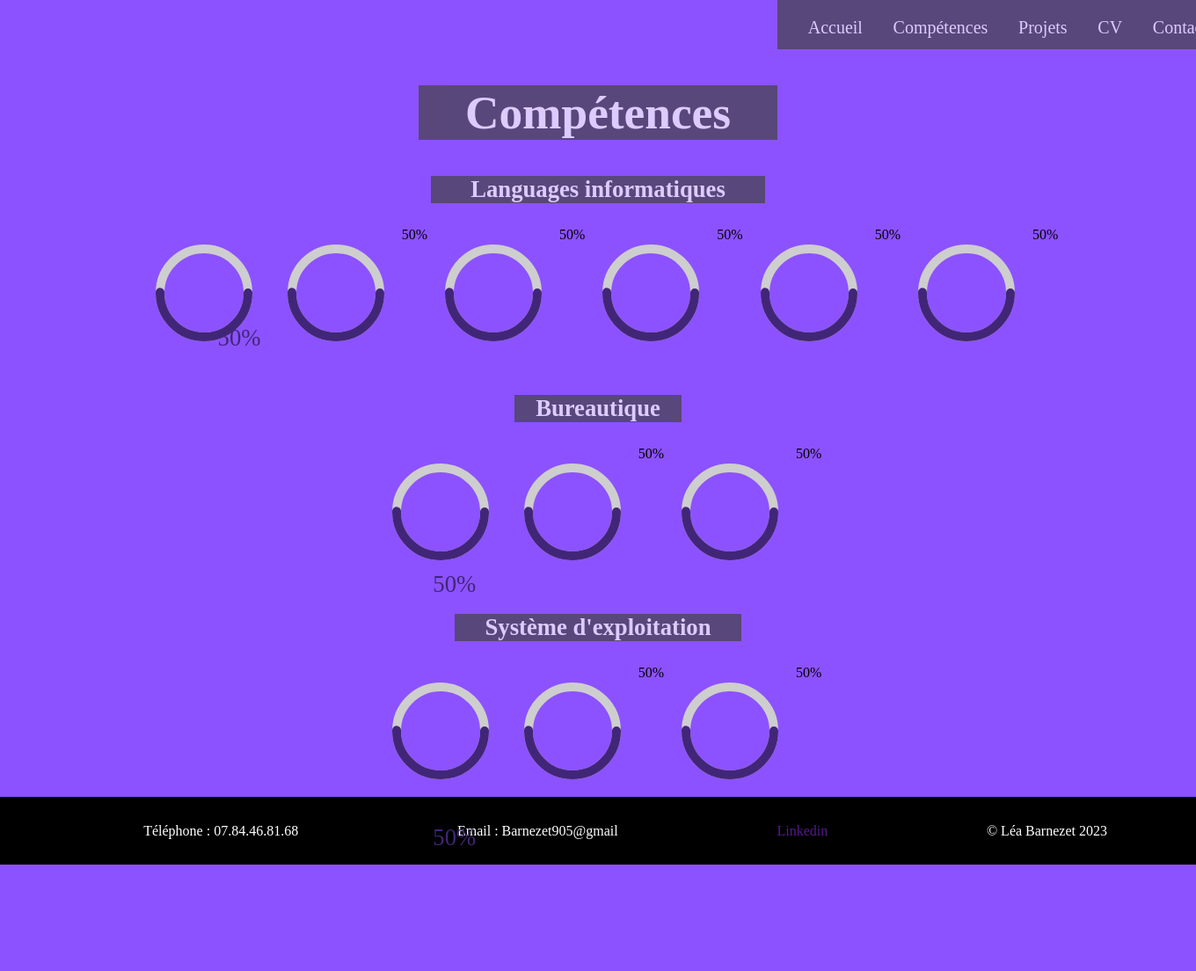
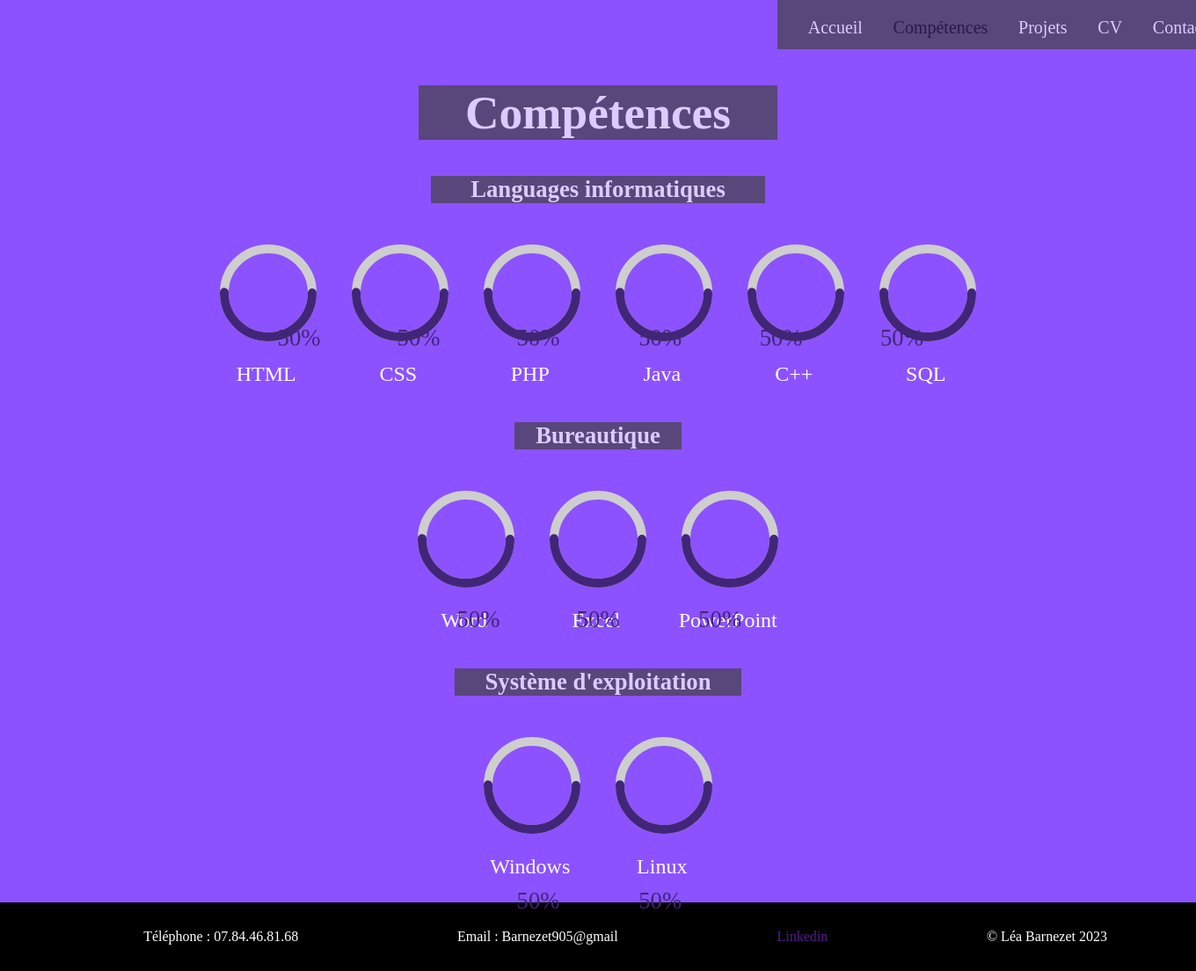
Before and after one commit to lea905/lea905.github.io, a PHP site: page /Competences.html in a window 1360 px wide; the page is wider, and only the part inside the window is pictured. Shown: that part at 88% size. Before the commit the page ends 983 px from the top of that part, so only its background shows below. Run offline with PHP 8.4, Linux system fonts and the light colour scheme.

Commit message:
fini le placement des objets page compétence

```diff
--- a/Competences.html
+++ b/Competences.html
@@ -12,7 +12,7 @@
         <nav>
             <ul>
                 <li><a href="index.html">Accueil</a></li>
-                <li><a href="#">Compétences</a></li>
+                <li><a class="actuelle" href="#">Compétences</a></li>
                 <li><a href="Projet.html">Projets</a></li>
                 <li><a href="">CV</a> </li>
                 <li><a href="Contact.html">Contact</a></li>
@@ -23,86 +23,104 @@
         <h1>Compétences</h1>
         <h3 id="Languages_h3">Languages informatiques</h3>
         <div id="Languages">
+            <div>
                 <svg xmlns="http://www.w3.org/2000/svg">
                     <circle r="50px" cx="70px" cy="70px" />
                     <circle r="50px" cx="70px" cy="70px" />
                 </svg>
                 <span class="premier">50%</span>
-
+                <p>HTML</p>
+            </div>
+            <div>
                 <svg xmlns="http://www.w3.org/2000/svg">
                     <circle r="50px" cx="70px" cy="70px" />
                     <circle r="50px" cx="70px" cy="70px" />
                 </svg>
                 <span class="deuxieme">50%</span>
-
+                <p>CSS</p>
+            </div>
+            <div>
                 <svg xmlns="http://www.w3.org/2000/svg">
                     <circle r="50px" cx="70px" cy="70px" />
                     <circle r="50px" cx="70px" cy="70px" />
                 </svg>
                 <span class="troisieme">50%</span>
-
+                <p>PHP</p>
+            </div>
+            <div>
                 <svg xmlns="http://www.w3.org/2000/svg">
                     <circle r="50px" cx="70px" cy="70px" />
                     <circle r="50px" cx="70px" cy="70px" />
                 </svg>
                 <span class="quatrieme">50%</span>
-
+                <p>Java</p>
+            </div>
+            <div>
                 <svg xmlns="http://www.w3.org/2000/svg">
                     <circle r="50px" cx="70px" cy="70px" />
                     <circle r="50px" cx="70px" cy="70px" />
                 </svg>
                 <span class="cinquieme">50%</span>
-
+                <p>C++</p>
+            </div>
+            <div>
                 <svg xmlns="http://www.w3.org/2000/svg">
                     <circle r="50px" cx="70px" cy="70px" />
                     <circle r="50px" cx="70px" cy="70px" />
                 </svg>
                 <span class="sixieme">50%</span>
+                <p>SQL</p>
+            </div>
         </div>
         <h3 id="Bureautique_h3">Bureautique</h3>
         <div id="Bureautique">
+            <div>
                 <svg xmlns="http://www.w3.org/2000/svg">
                     <circle r="50px" cx="70px" cy="70px" />
                     <circle r="50px" cx="70px" cy="70px" />
                 </svg>
                 <span class="premier">50%</span>
-
+                <p>Word</p>
+            </div>
+            <div>
                 <svg xmlns="http://www.w3.org/2000/svg">
                     <circle r="50px" cx="70px" cy="70px" />
                     <circle r="50px" cx="70px" cy="70px" />
                 </svg>
-            <span>50%</span>
-
+                <span class="deuxieme">50%</span>
+                <p>Excel</p>
+            </div>
+            <div>
                 <svg xmlns="http://www.w3.org/2000/svg">
                     <circle r="50px" cx="70px" cy="70px" />
                     <circle r="50px" cx="70px" cy="70px" />
                 </svg>
-            <span>50%</span>
-
+                <span class="troisieme">50%</span>
+                <p>PowerPoint</p>
+            </div>
         </div>
         <h3 id="Système_h3">Système d'exploitation</h3>
         <div id="Système">
+            <div>
                 <svg xmlns="http://www.w3.org/2000/svg">
                     <circle r="50px" cx="70px" cy="70px" />
                     <circle r="50px" cx="70px" cy="70px" />
                 </svg>
                 <span class="premier">50%</span>
-
+                <p>Windows</p>
+            </div>
+            <div>
                 <svg xmlns="http://www.w3.org/2000/svg">
                     <circle r="50px" cx="70px" cy="70px" />
                     <circle r="50px" cx="70px" cy="70px" />
                 </svg>
-            <span>50%</span>
-
-            <svg xmlns="http://www.w3.org/2000/svg">
-                <circle r="50px" cx="70px" cy="70px" />
-                <circle r="50px" cx="70px" cy="70px" />
-            </svg>
-            <span>50%</span>
+                <span class="deuxieme">50%</span>
+                <p>Linux</p>
+            </div>
 
         </div>
     </main>
-    <footer>
+    <footer id="footer_competence">
         <ul>
             <li>
                 <p>Téléphone : 07.84.46.81.68</p>
--- a/index.html
+++ b/index.html
@@ -11,7 +11,7 @@
     <header>
         <nav>
             <ul>
-                <li><a href="#">Accueil</a></li>
+                <li><a class="actuelle" href="#">Accueil</a></li>
                 <li><a href="Competences.html">Compétences</a></li>
                 <li><a href="Projet.html">Projets</a></li>
                 <li><a href="">CV</a> </li>
--- a/style.css
+++ b/style.css
@@ -44,6 +44,10 @@ header a {
     text-decoration: none;
     color: white;
 
+}
+
+header .actuelle{
+    color:black;
 }
 
 header a:hover {
@@ -133,10 +137,10 @@ footer a {
 /*Fin accueil*/
 
 /*Debut compétence*/
+
 #body_competence{
     background-color: #8c52ff;
 }
-
 
 
 /*----------------------------------------------------*/
@@ -166,6 +170,13 @@ footer a {
     font-size: 20pt;
     margin-bottom: 2%;
 }
+
+#main_competence p{
+    text-align: center;
+    color: white;
+    padding-right: 3%;
+    font-size: 18pt;
+ }
 
 #Languages_h3{
     background-color: #434343;
@@ -233,7 +244,57 @@ svg circle:nth-child(2) {
 #Languages .premier {
     position: absolute;
     top: 48% ;
-    left:20%;
+    left:25%;
+    transform: translate(-50%,-50%);
+    font-size: 20pt;
+    font-weight: 400;
+    color: #412678;
+}
+
+#Languages .deuxieme {
+    position: absolute;
+    top: 48% ;
+    left:35%;
+    transform: translate(-50%,-50%);
+    font-size: 20pt;
+    font-weight: 400;
+    color: #412678;
+}
+
+#Languages .troisieme {
+    position: absolute;
+    top: 48% ;
+    left:45%;
+    transform: translate(-50%,-50%);
+    font-size: 20pt;
+    font-weight: 400;
+    color: #412678;
+}
+
+#Languages .quatrieme {
+    position: absolute;
+    top: 48% ;
+    left:55.2%;
+    transform: translate(-50%,-50%);
+    font-size: 20pt;
+    font-weight: 400;
+    color: #412678;
+}
+
+#Languages .cinquieme {
+    position: absolute;
+    top: 48% ;
+    left:65.3%;
+    transform: translate(-50%,-50%);
+    font-size: 20pt;
+    font-weight: 400;
+    color: #412678;
+}
+
+#Languages .sixieme {
+    position: absolute;
+    top: 48% ;
+    left:75.4%;
     transform: translate(-50%,-50%);
     font-size: 20pt;
     font-weight: 400;
@@ -243,8 +304,28 @@ svg circle:nth-child(2) {
 
 #Bureautique .premier {
     position: absolute;
-    top: 83% ;
-    left:38%;
+    top: 88% ;
+    left:40%;
+    transform: translate(-50%,-50%);
+    font-size: 20pt;
+    font-weight: 400;
+    color: #412678;
+}
+
+#Bureautique .deuxieme {
+    position: absolute;
+    top: 88% ;
+    left:50%;
+    transform: translate(-50%,-50%);
+    font-size: 20pt;
+    font-weight: 400;
+    color: #412678;
+}
+
+#Bureautique .troisieme {
+    position: absolute;
+    top: 88% ;
+    left:60.2%;
     transform: translate(-50%,-50%);
     font-size: 20pt;
     font-weight: 400;
@@ -253,12 +334,29 @@ svg circle:nth-child(2) {
 
 #Système .premier {
     position: absolute;
-    top: 119% ;
-    left:38%;
+    top: 128% ;
+    left:45%;
     transform: translate(-50%,-50%);
     font-size: 20pt;
     font-weight: 400;
     color: #412678;
 }
 
+#Système .deuxieme {
+    position: absolute;
+    top: 128% ;
+    left:55.2%;
+    transform: translate(-50%,-50%);
+    font-size: 20pt;
+    font-weight: 400;
+    color: #412678;
+}
+
+#footer_competence {
+    display: block;
+    background-color: black;
+    color: white;
+    margin-top: 2%;
+}
+
 /*----------------------------------------------------*/
```
Lines whose indentation alone changed are shown as unchanged.
